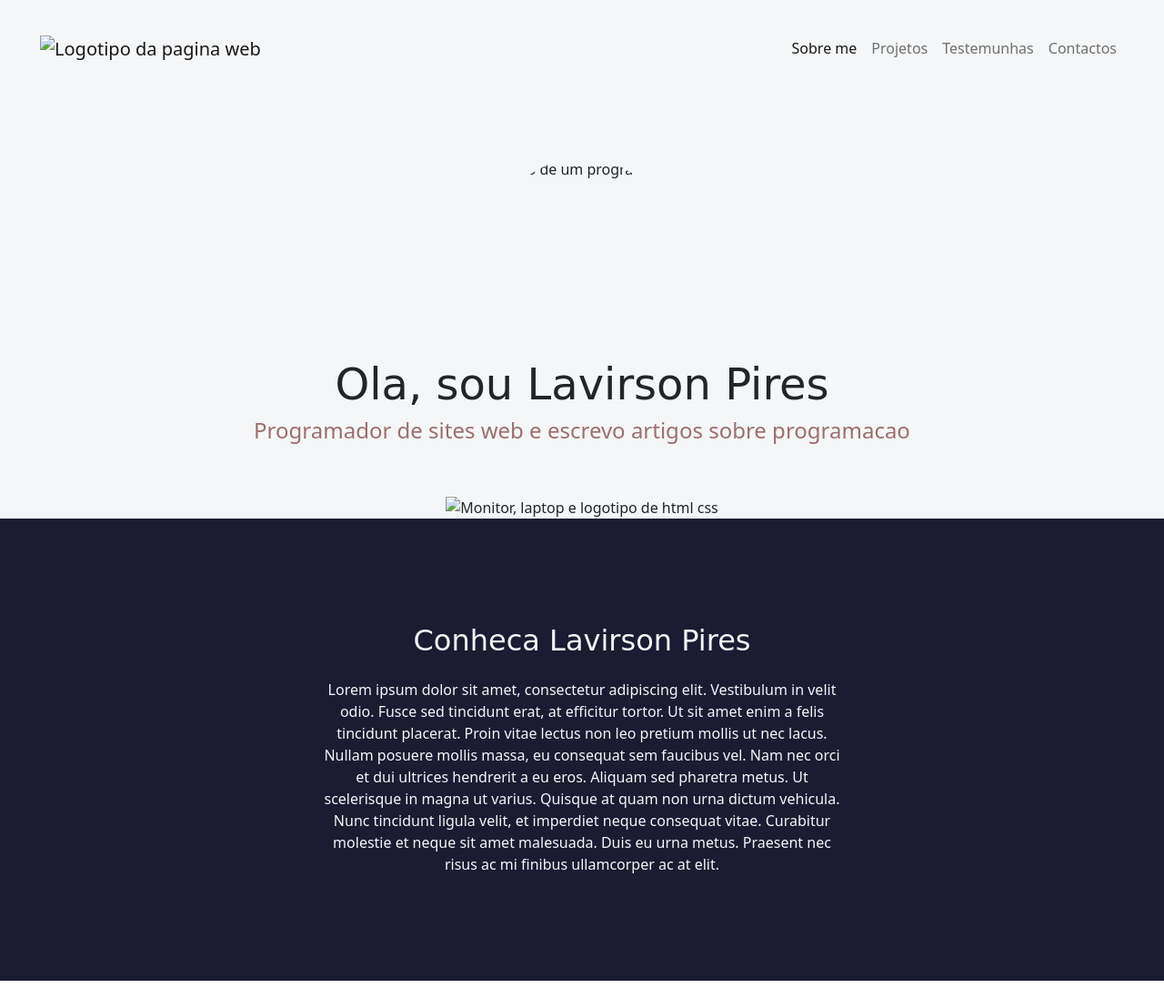
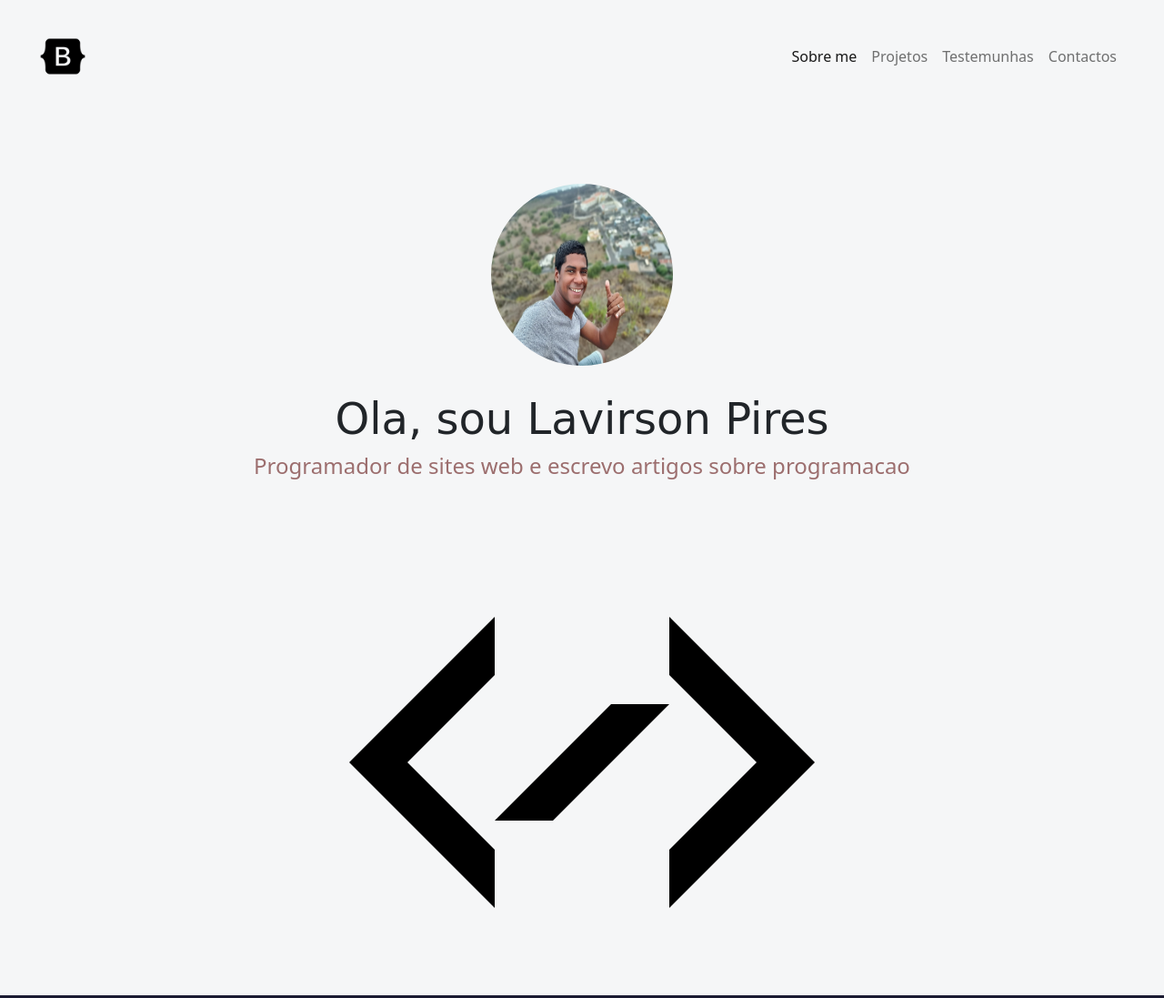
Before and after one commit to lavs123/Portifolio-com-Bootstrap, a plain HTML site: page index.html in a window 1280 px wide. Shown: the top 1097 px of the page at 91% size. Drawn offline with nearby package versions, Linux system fonts and the light colour scheme; a web font is replaced by a local one.

Commit message:
Bootstrap Project
This is a sample of a bootstrap website.

```diff
--- a/index.html
+++ b/index.html
@@ -33,7 +33,7 @@
       </button>
       <div class="collapse navbar-collapse" id="navbar-toggler">
          <a class="navbar-brand" href="#">
-          <img src="/imagenes/icono.png" width="50" alt="Logotipo da pagina web ">
+            <img src="imagens/bootstrap_icon.png" width="50" alt="Logotipo da pagina web ">
           </a>
               <ul class="navbar-nav d-flex justify-content-center align-items-center">
                 <li class="nav-item">
@@ -53,19 +53,20 @@
     </div>
   </nav>
 
-  <!--Scessao principal ou seja hero-->
-  <section  class="hero align-items-stretch">
+  <!--Sessao principal ou seja hero-->
+  <section class="hero align-items-stretch">
       <div class="hero-principal d-flex flex-column justify-content-center align-items-center">
-      <img class="hero-imagem-programador" src="/imagenes/imagenes-desarrolladores/desarrollador-ejemplo.svg"
+            <img class="hero-imagem-programador" src="imagens/20220528_171619.jpg"
               alt="foto de um programdor">
             <h1>Ola, sou Lavirson Pires</h1>
             <h2>Programador de sites web e escrevo artigos sobre programacao</h2>
       </div>
       <div class="hero-inferior">
-      <img class="hero-inferior-imagem img-fluid" src="/imagenes/hero-inferior.svg"
+            <img class="hero-inferior-imagem img-fluid" src="imagens/source_code_icon.png"
             alt="Monitor, laptop e logotipo de html css">
       </div>
   </section>
+
   <section id="sobre-me" class="sobre-me section-escuro ">
       <div class="container">
         <h2 class="section-title">Conheca Lavirson Pires</h2>
@@ -78,7 +79,7 @@
       </div>
   </section>
 
-  <!-- Experiencia  -->
+  <!-- Experiencia -->
   <section class="experiencia section-clara">
     <div class="container text-center">
       <div class="row">
--- a/style.css
+++ b/style.css
@@ -73,11 +73,12 @@ section-clara{
 .hero-principal{
     padding: 3rem;
     }
+
 .hero-imagem-programador{
     width: 200px;
     height: 200px;
+    margin: 30px;
     border-radius: 50%;
-    margin: 20px;
 }
 .hero-principal h2{
     font-size: 1.5rem;
```
Also changed, not shown: imagens/20220528_171619.jpg (added), imagens/bootstrap_icon.png (added), imagens/source_code_icon.png (added). Lines whose indentation alone changed are shown as unchanged.
